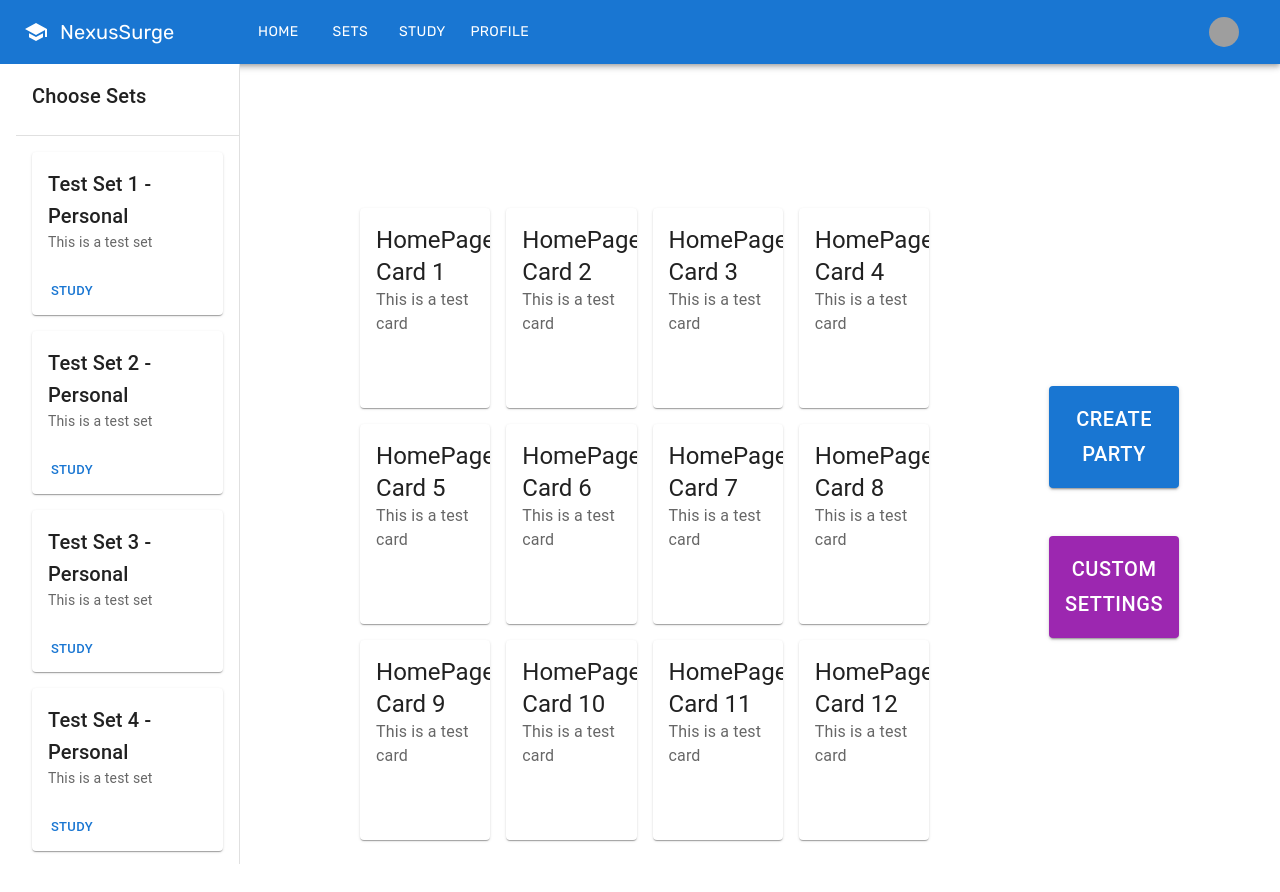
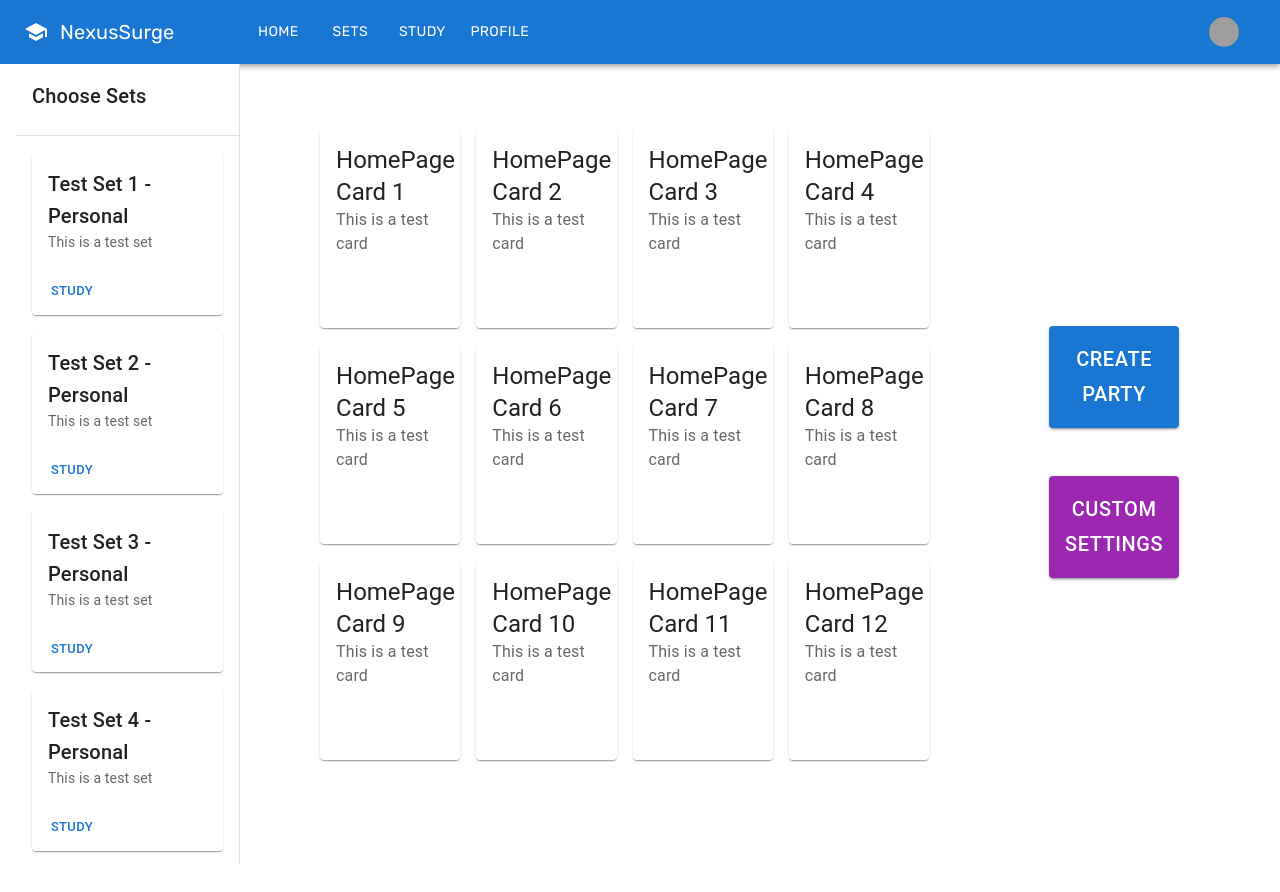
Before and after one commit to skancharapu775/NexusSurge, a React (Create React App) app in the folder nexussurge/: page / in a window 1280 px wide. Shown: the top 892 px of the page. After the commit the page ends 840 px from the top, so only its background shows below. Built offline with nearby package versions, Linux system fonts and the light colour scheme; grey boxes are pictures that could not be loaded.

Commit message:
edited position of UI elements

```diff
--- a/nexussurge/src/pages/Home.js
+++ b/nexussurge/src/pages/Home.js
@@ -114,7 +114,7 @@ export function Home() {
         <Header />
         <Box sx={{ display: 'flex' }}>
             <SideDrawer sets={test_user_sets_result} />
-            <Box sx={{ display: 'flex', flexDirection: 'column', flexGrow: 1, p: 15, paddingRight: 10 }}>
+            <Box sx={{ display: 'flex', flexDirection: 'column', flexGrow: 1, p: 10, paddingTop: 5, paddingRight: 10 }}>
                 <Box sx={{ display: 'flex', justifyContent: 'space-between', alignItems: 'center', mb: 3 }}>
                 </Box>
                 <Grid container spacing={2} sx={{ width: '100%', justifyContent: 'center' }}>
```
